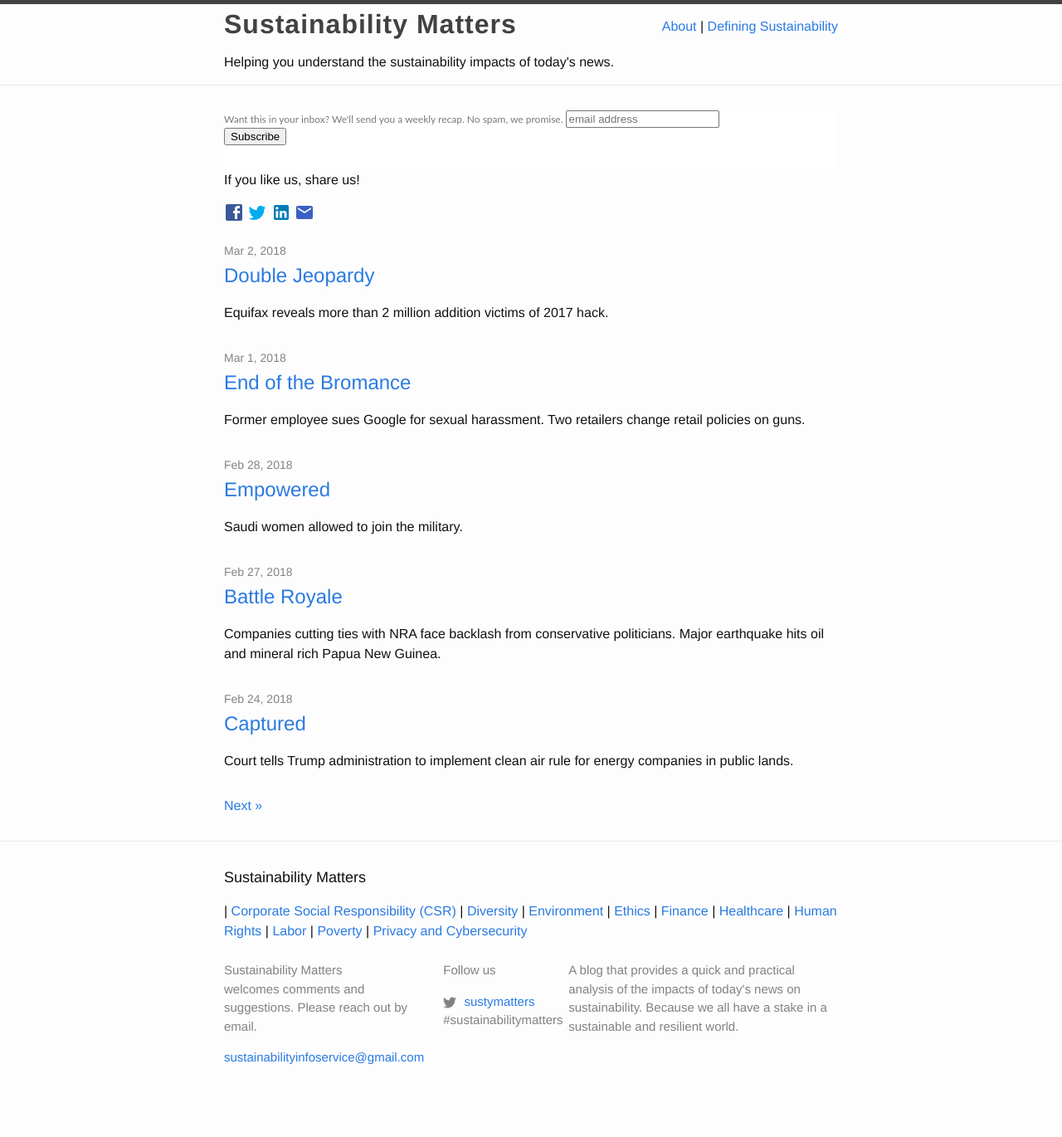
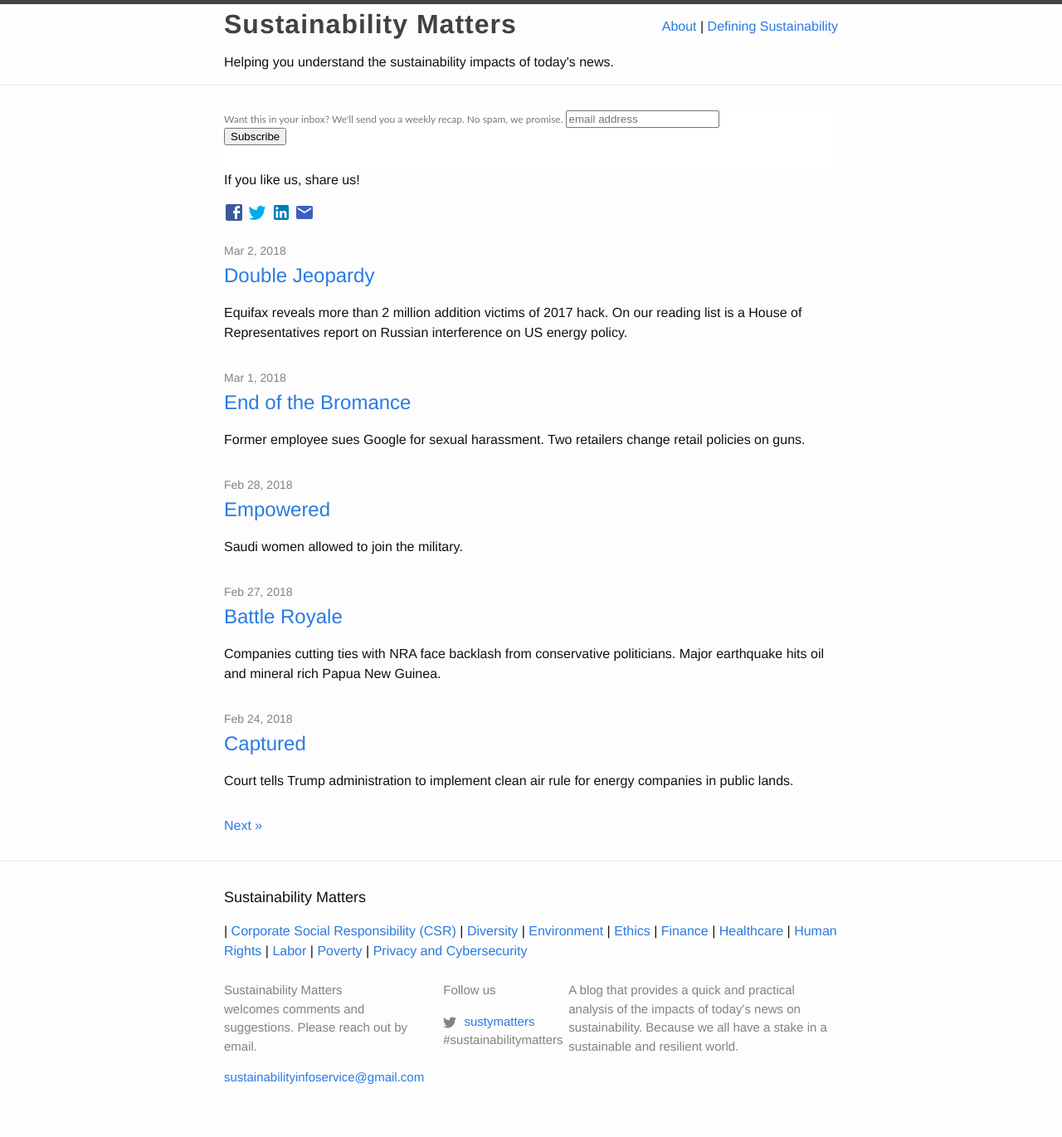
Before and after one commit to Sparkleleuk/Sustainability_Matters, a Jekyll site: the page built from index.html, in a window 1280 px wide. Shown: the whole page at 83% size. Built offline with Jekyll 4.4.1, drawn with Linux system fonts in a browser that asks for light colours; the list of posts is cut into pages by our own code; comment, search, counter and statistics services are not loaded; before the commit the page ends 1346 px from its top, so only the background shows below that.

Commit message:
fix post

```diff
--- a/_posts/2018-03-01-equifax.markdown
+++ b/_posts/2018-03-01-equifax.markdown
@@ -1,7 +1,7 @@
 ---
 layout: post
 title:  "Double Jeopardy"
-excerpt: "Equifax reveals more than 2 million addition victims of 2017 hack."
+excerpt: "Equifax reveals more than 2 million addition victims of 2017 hack. On our reading list is a House of Representatives report on Russian interference on US energy policy."
 date:   2018-03-01 20:00:00 -0500
 categories: [Privacy]
 ---
```
